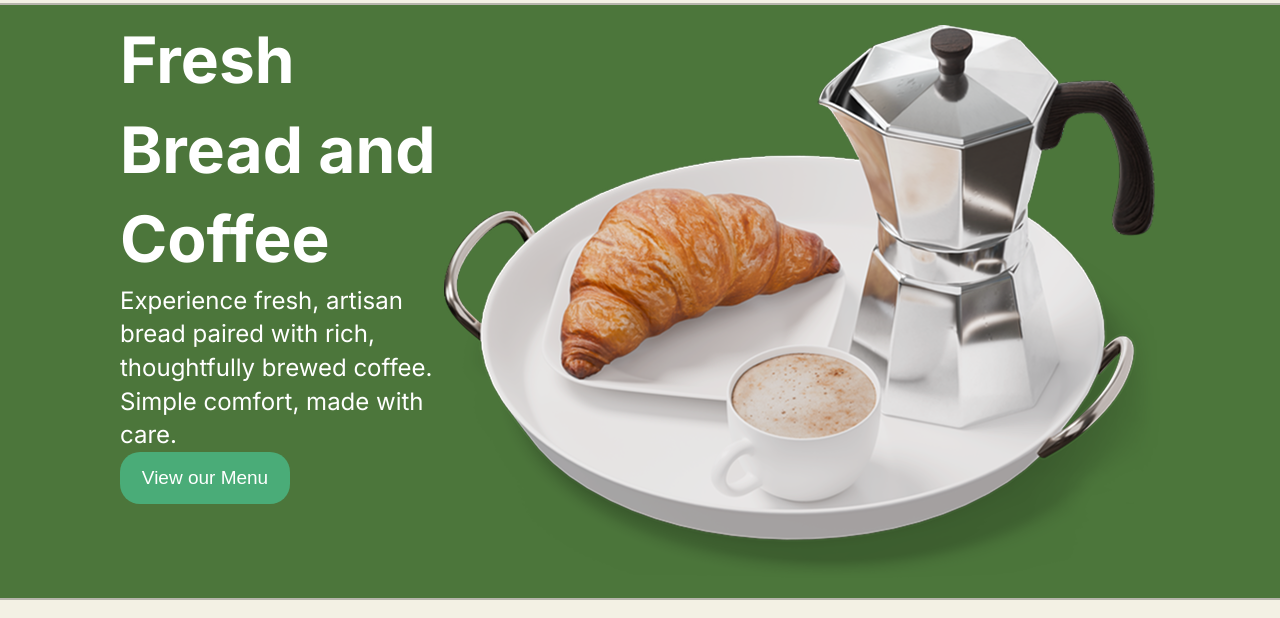
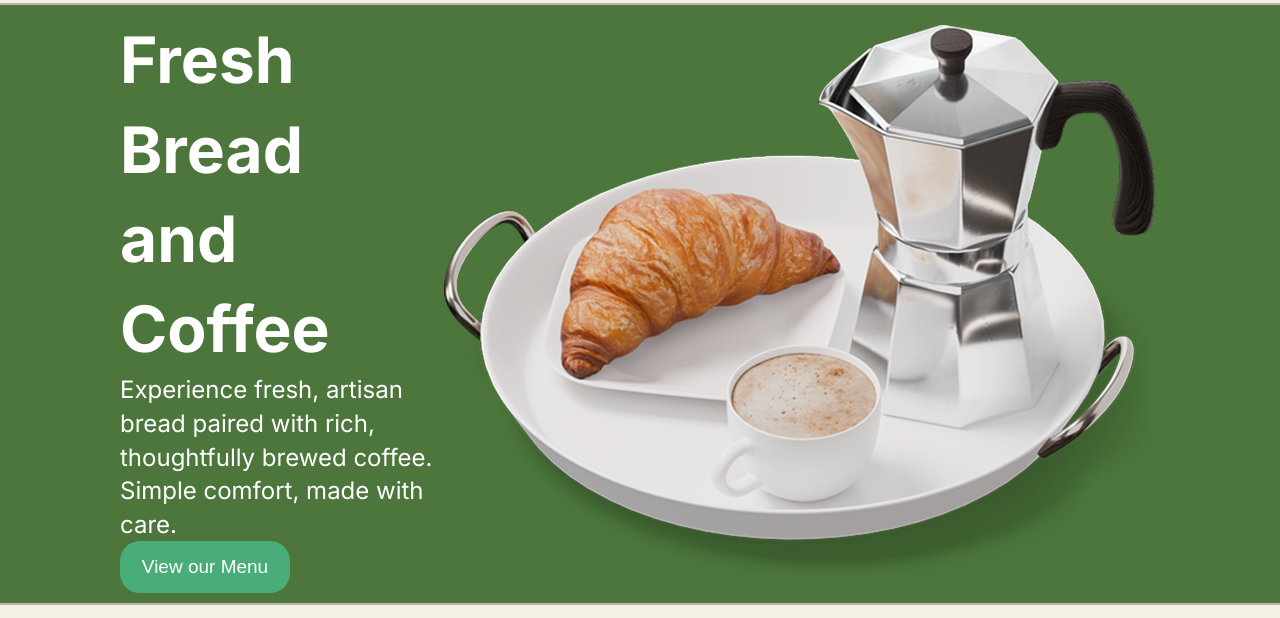
Before and after one commit to melio0504/restaurant-page, a website built with webpack: page src/template.html in a window 1280 px wide. Shown: the part 59-677 px from the top of the page. Built offline with nearby package versions, Linux system fonts and the light colour scheme.

Commit message:
Make the header in hero section breakword

```diff
--- a/src/template.html
+++ b/src/template.html
@@ -22,9 +22,8 @@
   <div id="content">
     <section class="hero-section">
       <div class="call-to-action">
-        <h1>
-          Fresh Bread and Coffee
-        </h1>
+        <h1>Fresh Bread</h1>
+        <h1>and Coffee</h1>
         <h2>
           Experience fresh, artisan bread paired with rich, thoughtfully brewed coffee. Simple comfort, made with care.
         </h2>
```
